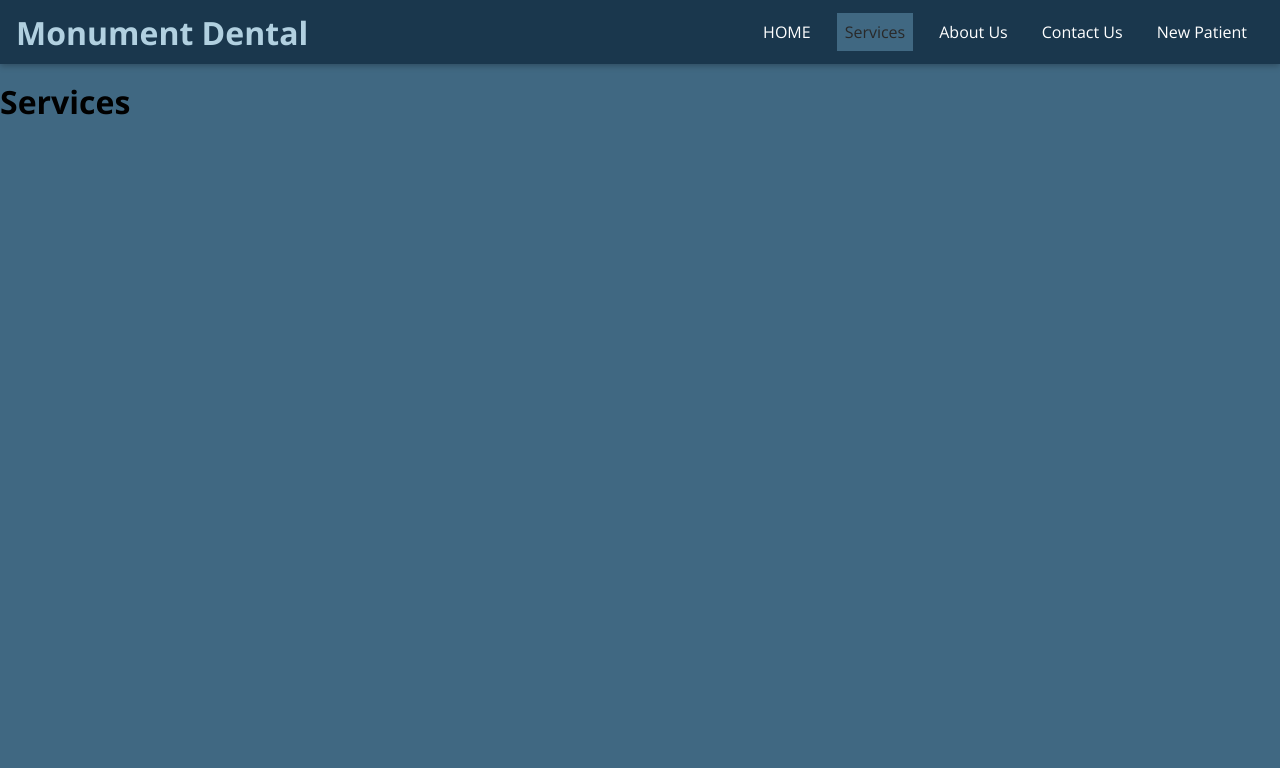
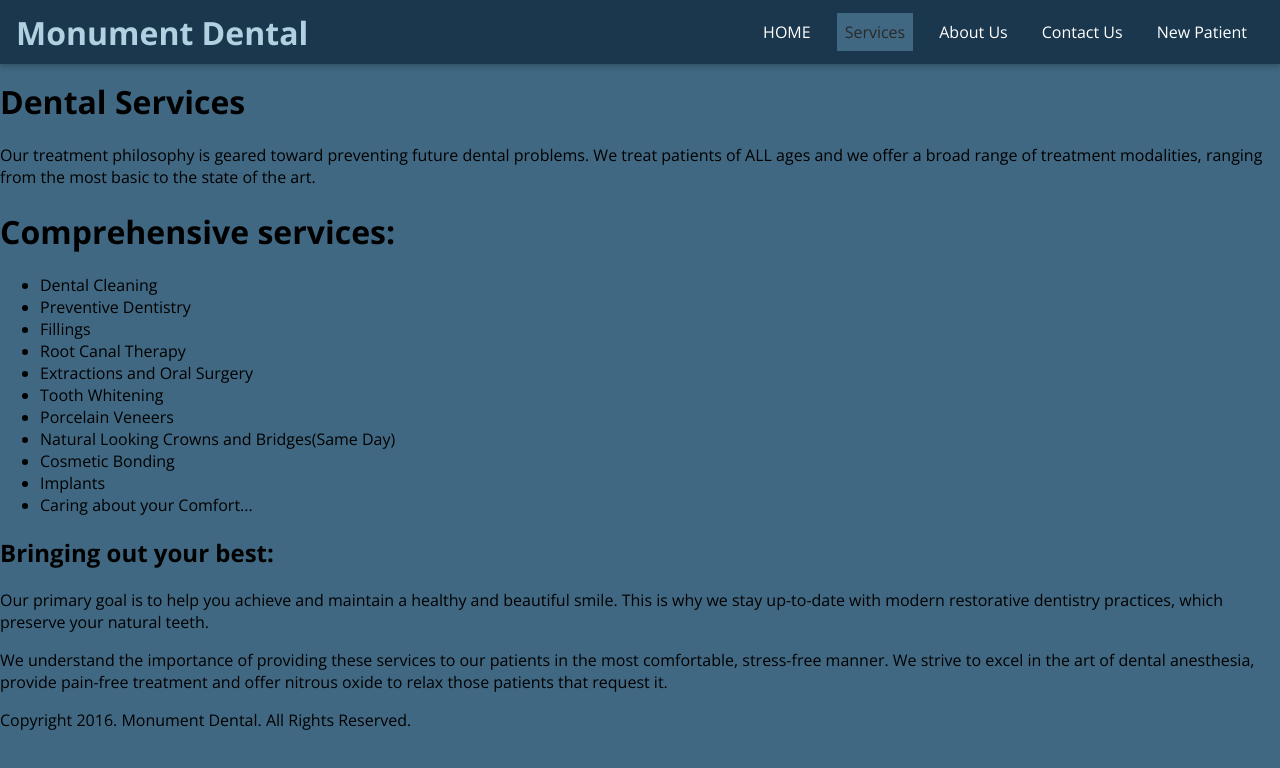
Before and after one commit to BraedonB98/MonumentDental, a React (Create React App) app in the folder FRONTEND/: page /Services in a window 1280 px wide. Shown: the top 768 px of the page. Built offline with nearby package versions, Linux system fonts and the light colour scheme.

Commit message:
made the services page basic information

```diff
--- a/FRONTEND/src/App.js
+++ b/FRONTEND/src/App.js
@@ -28,6 +28,7 @@
         <main>
           {routes}
         </main>
+        <footer>Copyright 2016. Monument Dental. All Rights Reserved.</footer>
       </Router>
     )
 }
--- /dev/null
+++ b/FRONTEND/src/practice/components/DentalServices.js
@@ -0,0 +1,35 @@
+import React from "react";
+
+const DentalServices = () => {
+    return(
+        <div>
+            <div>
+            <h1>Dental Services</h1>
+                <p>Our treatment philosophy is geared toward preventing future dental problems. We treat patients of ALL ages and we offer a broad range of treatment modalities, ranging from the most basic to the state of the art.</p>
+            </div>
+            <div>
+            <h1>Comprehensive services:</h1>
+                <ul>
+                    <li>Dental Cleaning</li>
+                    <li>Preventive Dentistry</li>
+                    <li>Fillings</li>
+                    <li>Root Canal Therapy</li>
+                    <li>Extractions and Oral Surgery</li>
+                    <li>Tooth Whitening</li>
+                    <li>Porcelain Veneers</li>
+                    <li>Natural Looking Crowns and Bridges(Same Day)</li>
+                    <li>Cosmetic Bonding</li>
+                    <li>Implants</li>
+                    <li>Caring about your Comfort...</li>
+                </ul>
+            </div>
+            <div>
+            <h2>Bringing out your best:</h2>
+                <p>Our primary goal is to help you achieve and maintain a healthy and beautiful smile.  This is why we stay up-to-date with modern restorative dentistry practices, which preserve your natural teeth.  </p>
+                <p>We understand the importance of providing these services to our patients in the most comfortable, stress-free manner. We strive to excel in the art of dental anesthesia, provide pain-free treatment and offer nitrous oxide to relax those patients that request it.  </p>
+            </div>
+        </div>
+    );
+}
+
+export default DentalServices;
--- a/FRONTEND/src/practice/pages/Services.js
+++ b/FRONTEND/src/practice/pages/Services.js
@@ -1,9 +1,9 @@
 import React  from "react";
-
+import DentalServices from "../components/DentalServices"
 
 const Services = () => {
     return(
-      <h1>Services</h1>
+      <DentalServices/>
     )
 }
 
```
